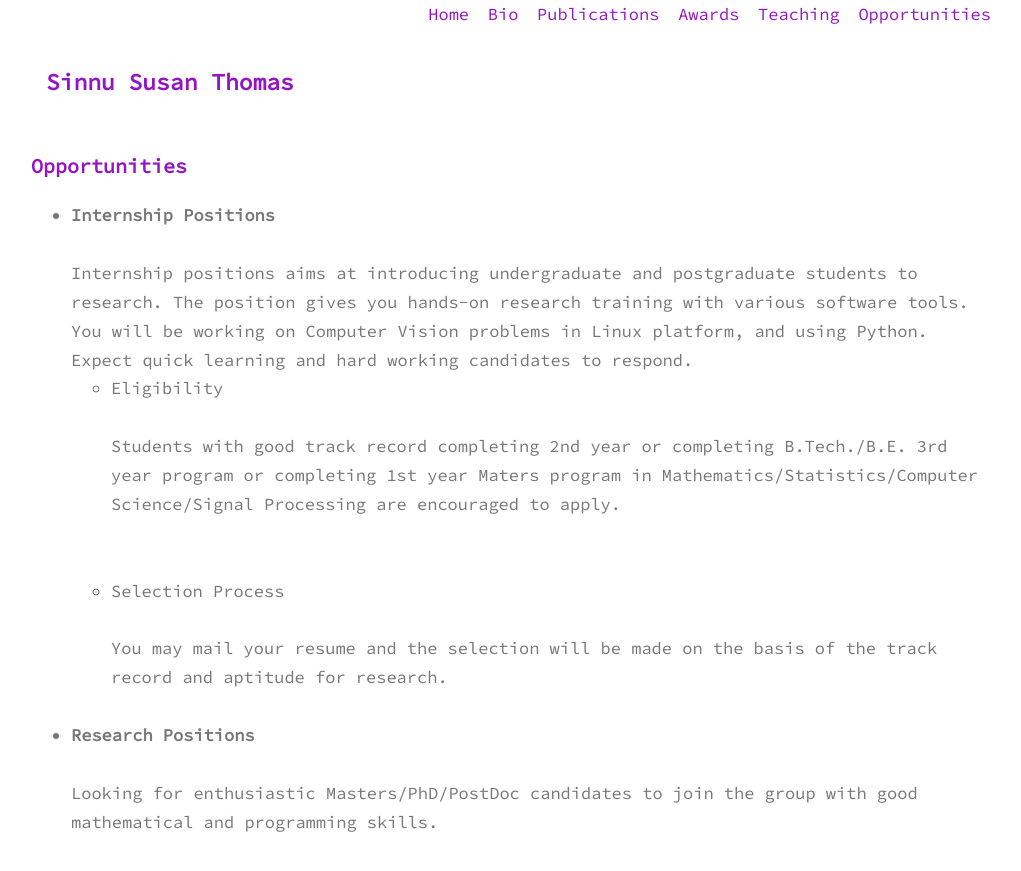
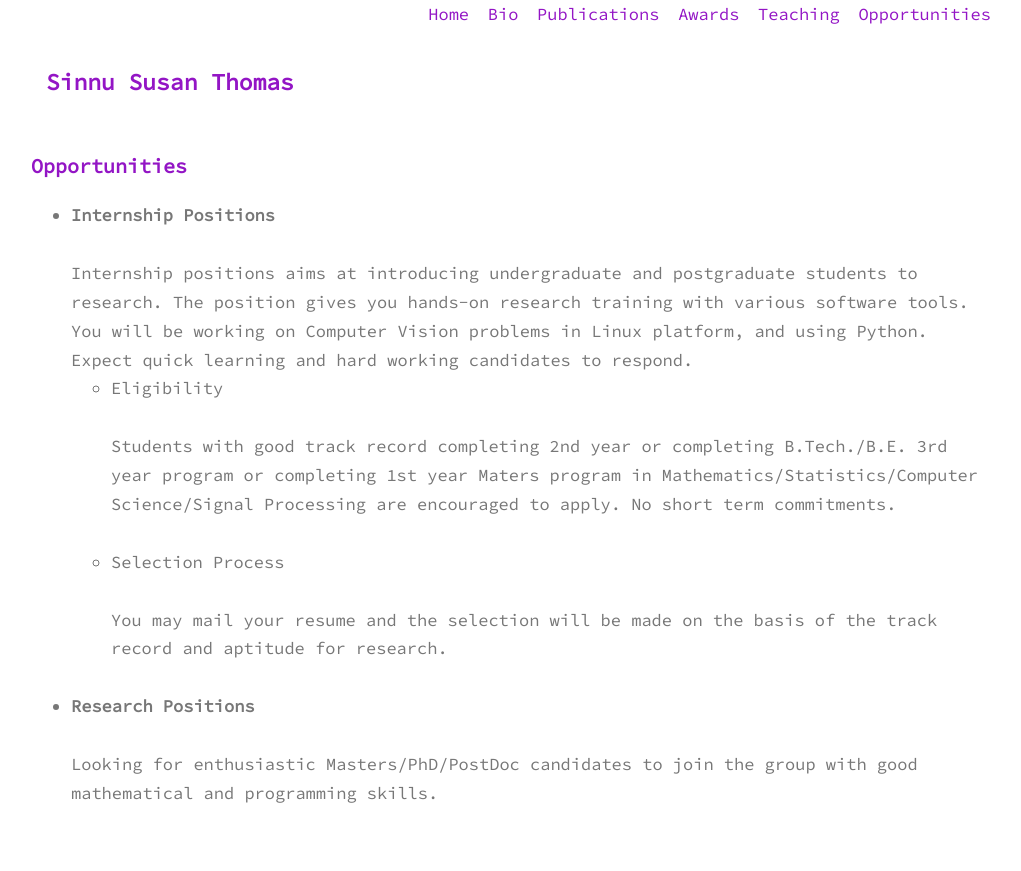
Before and after one commit to sinnuthomas/sinnuthomas.github.io, a Jekyll site: the page built from opportunities.md, in a window 1280 px wide. Shown: the top 871 px of the page, without its empty margins (129-1150 px from the left). Built offline with Jekyll 4.4.1, drawn with Linux system fonts in a browser that asks for light colours.

Commit message:
Update opportunities.md

```diff
--- a/opportunities.md
+++ b/opportunities.md
@@ -9,7 +9,7 @@
 Internship positions aims at introducing undergraduate and postgraduate students to research. The position gives you hands-on research training with various software tools.  You will be working on Computer Vision problems in Linux platform, and using Python. Expect quick learning and hard working candidates to respond.
   * Eligibility
   <br/><br/>
-  Students with good track record completing 2nd year or completing B.Tech./B.E. 3rd year program or completing 1st year  Maters program in Mathematics/Statistics/Computer Science/Signal Processing are encouraged to apply.
+  Students with good track record completing 2nd year or completing B.Tech./B.E. 3rd year program or completing 1st year  Maters program in Mathematics/Statistics/Computer Science/Signal Processing are encouraged to apply. No short term commitments.
   <br/><br/>
   * Selection Process
   <br/><br/>
```
